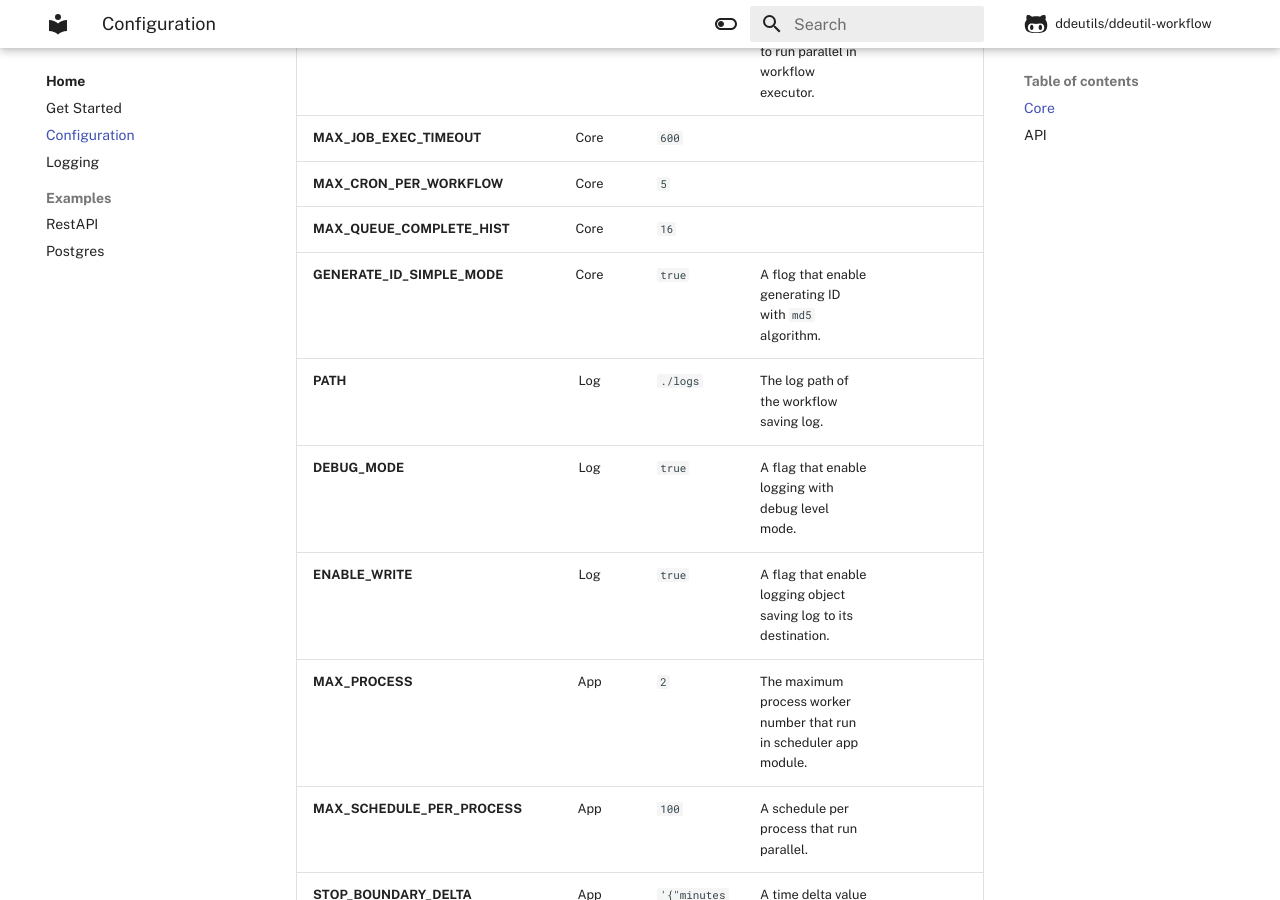
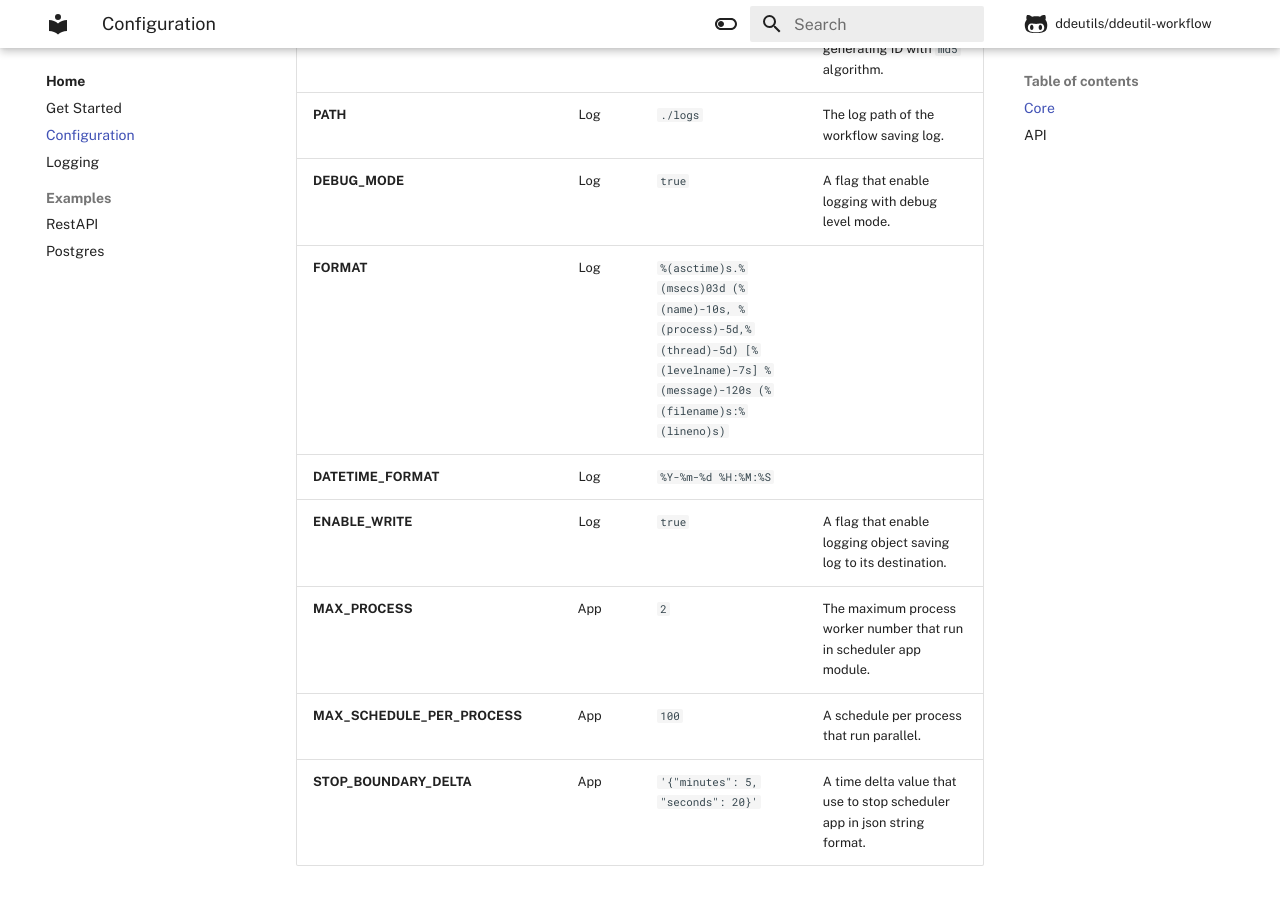
Before and after one commit to ddeutils/ddeutil-workflow, an MkDocs documentation site: the page built from docs/configuration.md, in a window 1280 px wide and 900 px high, scrolled down 1643 px. Built offline with MkDocs 1.6.1 and Material for MkDocs 9.7.7, drawn with Linux system fonts in a browser that asks for light colours; comment, search, counter and statistics services are not loaded; some of the changed text lies outside the part shown.

Commit message:
:page_facing_up: docs: update configuration support logs module.

```diff
--- a/docs/configuration.md
+++ b/docs/configuration.md
@@ -12,29 +12,31 @@ The main configuration that use to dynamic changing with your objective of this
 application. If any configuration values do not set yet, it will use default value
 and do not raise any error to you.
 
-| Name                         | Component | Default                           | Description                                                                                                        | Remark |
-|:-----------------------------|:---------:|:----------------------------------|:-------------------------------------------------------------------------------------------------------------------|--------|
-| **ROOT_PATH**                |   Core    | `.`                               | The root path of the workflow application.                                                                         |        |
-| **REGISTRY**                 |   Core    | `src`                             | List of importable string for the hook stage.                                                                      |        |
-| **REGISTRY_FILTER**          |   Core    | `ddeutil.workflow.utils`          | List of importable string for the filter template.                                                                 |        |
-| **CONF_PATH**                |   Core    | `conf`                            | The config path that keep all template `.yaml` files.                                                              |        |
-| **TIMEZONE**                 |   Core    | `Asia/Bangkok`                    | A Timezone string value that will pass to `ZoneInfo` object.                                                       |        |
-| **STAGE_DEFAULT_ID**         |   Core    | `true`                            | A flag that enable default stage ID that use for catch an execution output.                                        |        |
-| **STAGE_RAISE_ERROR**        |   Core    | `false`                           | A flag that all stage raise StageException from stage execution.                                                   |        |
-| **JOB_DEFAULT_ID**           |   Core    | `false`                           | A flag that enable default job ID that use for catch an execution output. The ID that use will be sequence number. |        |
-| **JOB_RAISE_ERROR**          |   Core    | `true`                            | A flag that all job raise JobException from job strategy execution.                                                |        |
-| **MAX_NUM_POKING**           |   Core    | `4`                               | .                                                                                                                  |        |
-| **MAX_JOB_PARALLEL**         |   Core    | `2`                               | The maximum job number that able to run parallel in workflow executor.                                             |        |
-| **MAX_JOB_EXEC_TIMEOUT**     |   Core    | `600`                             |                                                                                                                    |        |
-| **MAX_CRON_PER_WORKFLOW**    |   Core    | `5`                               |                                                                                                                    |        |
-| **MAX_QUEUE_COMPLETE_HIST**  |   Core    | `16`                              |                                                                                                                    |        |
-| **GENERATE_ID_SIMPLE_MODE**  |   Core    | `true`                            | A flog that enable generating ID with `md5` algorithm.                                                             |        |
-| **PATH**                     |    Log    | `./logs`                          | The log path of the workflow saving log.                                                                           |        |
-| **DEBUG_MODE**               |    Log    | `true`                            | A flag that enable logging with debug level mode.                                                                  |        |
-| **ENABLE_WRITE**             |    Log    | `true`                            | A flag that enable logging object saving log to its destination.                                                   |        |
-| **MAX_PROCESS**              |    App    | `2`                               | The maximum process worker number that run in scheduler app module.                                                |        |
-| **MAX_SCHEDULE_PER_PROCESS** |    App    | `100`                             | A schedule per process that run parallel.                                                                          |        |
-| **STOP_BOUNDARY_DELTA**      |    App    | `'{"minutes": 5, "seconds": 20}'` | A time delta value that use to stop scheduler app in json string format.                                           |        |
+| Name                         | Component | Default                                                                                                                         | Description                                                                                                        |
+|:-----------------------------|:---------:|:--------------------------------------------------------------------------------------------------------------------------------|:-------------------------------------------------------------------------------------------------------------------|
+| **ROOT_PATH**                |   Core    | `.`                                                                                                                             | The root path of the workflow application.                                                                         |
+| **REGISTRY**                 |   Core    | `.`                                                                                                                             | List of importable string for the hook stage.                                                                      |
+| **REGISTRY_FILTER**          |   Core    | `ddeutil.workflow.templates`                                                                                                    | List of importable string for the filter template.                                                                 |
+| **CONF_PATH**                |   Core    | `conf`                                                                                                                          | The config path that keep all template `.yaml` files.                                                              |
+| **TIMEZONE**                 |   Core    | `Asia/Bangkok`                                                                                                                  | A Timezone string value that will pass to `ZoneInfo` object.                                                       |
+| **STAGE_DEFAULT_ID**         |   Core    | `true`                                                                                                                          | A flag that enable default stage ID that use for catch an execution output.                                        |
+| **STAGE_RAISE_ERROR**        |   Core    | `false`                                                                                                                         | A flag that all stage raise StageException from stage execution.                                                   |
+| **JOB_DEFAULT_ID**           |   Core    | `false`                                                                                                                         | A flag that enable default job ID that use for catch an execution output. The ID that use will be sequence number. |
+| **JOB_RAISE_ERROR**          |   Core    | `true`                                                                                                                          | A flag that all job raise JobException from job strategy execution.                                                |
+| **MAX_NUM_POKING**           |   Core    | `4`                                                                                                                             | .                                                                                                                  |
+| **MAX_JOB_PARALLEL**         |   Core    | `2`                                                                                                                             | The maximum job number that able to run parallel in workflow executor.                                             |
+| **MAX_JOB_EXEC_TIMEOUT**     |   Core    | `600`                                                                                                                           |                                                                                                                    |
+| **MAX_CRON_PER_WORKFLOW**    |   Core    | `5`                                                                                                                             |                                                                                                                    |
+| **MAX_QUEUE_COMPLETE_HIST**  |   Core    | `16`                                                                                                                            |                                                                                                                    |
+| **GENERATE_ID_SIMPLE_MODE**  |   Core    | `true`                                                                                                                          | A flog that enable generating ID with `md5` algorithm.                                                             |
+| **PATH**                     |    Log    | `./logs`                                                                                                                        | The log path of the workflow saving log.                                                                           |
+| **DEBUG_MODE**               |    Log    | `true`                                                                                                                          | A flag that enable logging with debug level mode.                                                                  |
+| **FORMAT**                   |    Log    | `%(asctime)s.%(msecs)03d (%(name)-10s, %(process)-5d,%(thread)-5d) [%(levelname)-7s] %(message)-120s (%(filename)s:%(lineno)s)` |                                                                                                                    |
+| **DATETIME_FORMAT**          |    Log    | `%Y-%m-%d %H:%M:%S`                                                                                                             |                                                                                                                    |
+| **ENABLE_WRITE**             |    Log    | `true`                                                                                                                          | A flag that enable logging object saving log to its destination.                                                   |
+| **MAX_PROCESS**              |    App    | `2`                                                                                                                             | The maximum process worker number that run in scheduler app module.                                                |
+| **MAX_SCHEDULE_PER_PROCESS** |    App    | `100`                                                                                                                           | A schedule per process that run parallel.                                                                          |
+| **STOP_BOUNDARY_DELTA**      |    App    | `'{"minutes": 5, "seconds": 20}'`                                                                                               | A time delta value that use to stop scheduler app in json string format.                                           |
 
 ## API
 
```
Also changed, not shown: README.md (+25 -23 lines), docs/api/logs.md (+1 -0 lines).
